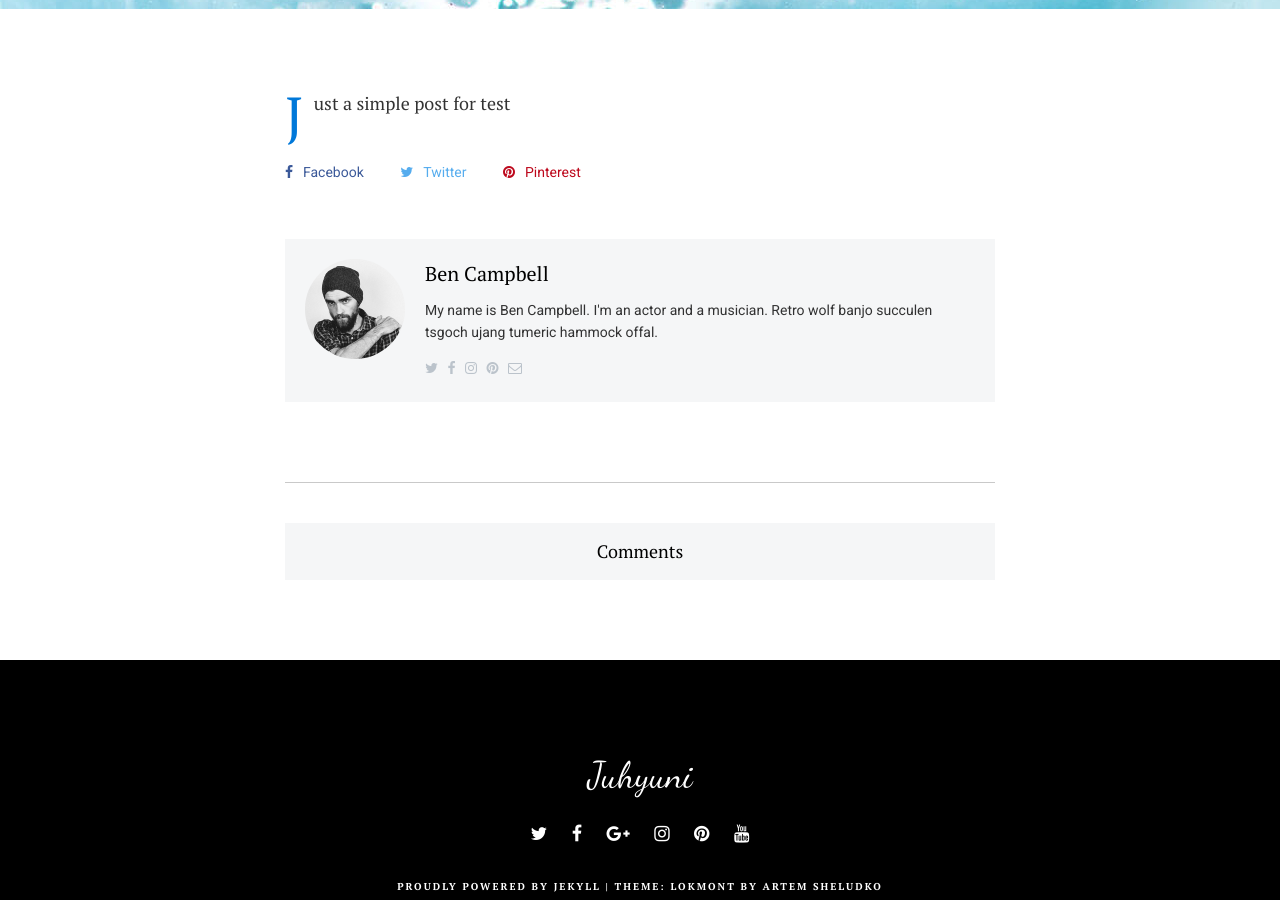
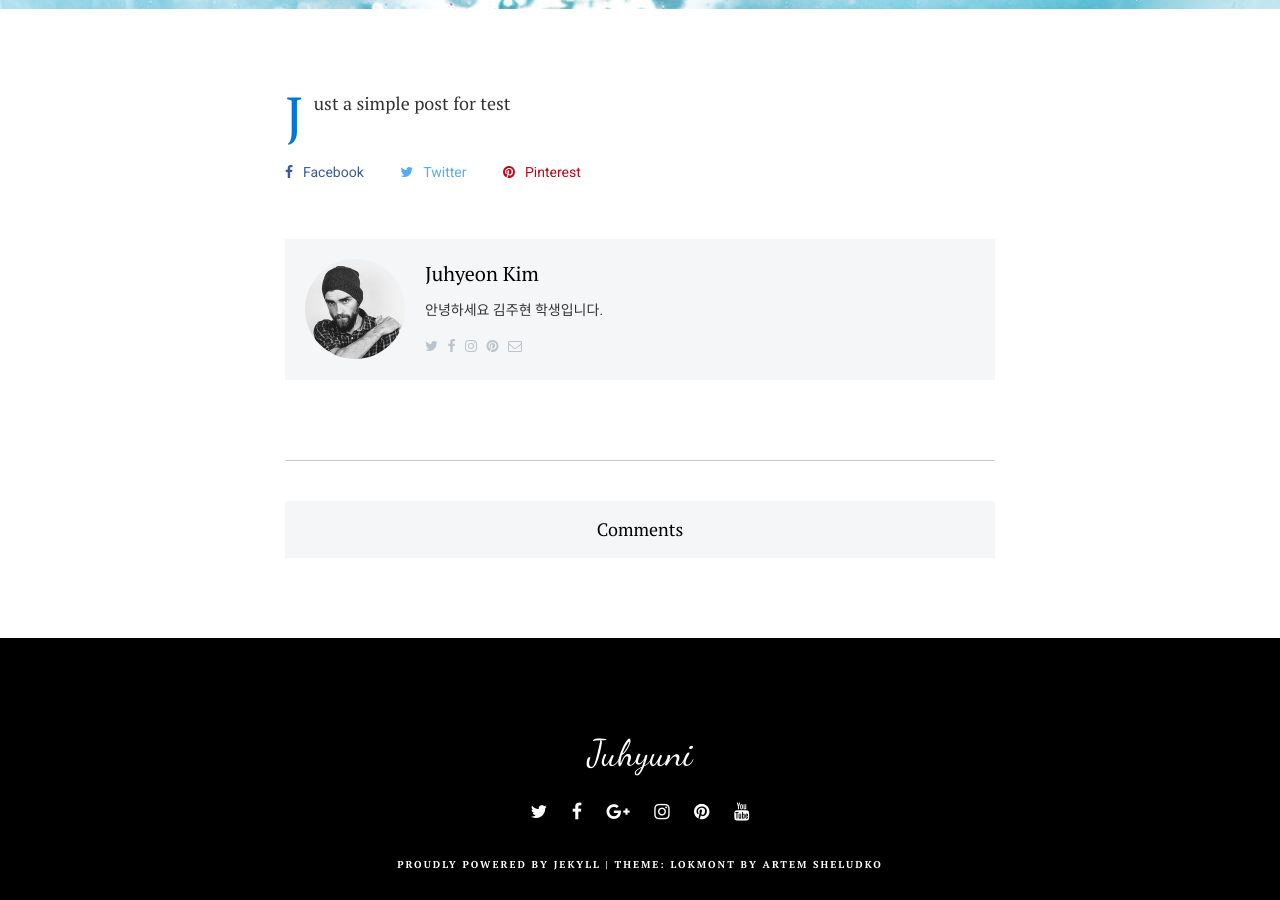
Before and after one commit to juhy0987/juhy0987.github.io, a Jekyll site: the page built from _posts/2020-11-20-Initial-post.md, in a window 1280 px wide and 900 px high, scrolled down 751 px. Built offline with Jekyll 4.4.1, drawn with Linux system fonts in a browser that asks for light colours; comment, search, counter and statistics services are not loaded.

Commit message:
Update _config.yml

```diff
--- a/_config.yml
+++ b/_config.yml
@@ -11,26 +11,26 @@ hero-title: Juhy_'s Site
 hero-description: My private site of projects.
 
 # Author - Creator
-author-name: Ben Campbell
+author-name: Juhyeon Kim
 author-image: 10.jpg
-about-author: My name is Ben Campbell. I'm an actor and a musician. Retro wolf banjo succulen tsgoch ujang tumeric hammock offal.
-author-email: help.example@gmail.com
+about-author: 안녕하세요 김주현 학생입니다.
+author-email: juhy0987@naver.com
 author-twitter: https://twitter.com/
 author-facebook: https://twitter.com/
 author-instagram: https://www.instagram.com/
 author-pinterest: https://pinterest.com/
 
 # Other Authors - here you can add Other authors. For example Natali_Braxton
-authors:
-  Natali_Braxton:
-    author-name: Natali Braxton
-    author-image: 111.jpg
-    about-author: My name is Natali Braxton. I love walking, I play the guitar in my spare time. And also write articles about different technologies.
-    author-email: natali.example@gmail.com
-    author-twitter: https://twitter.com/
-    author-facebook: https://twitter.com/
-    author-instagram: https://www.instagram.com/
-    author-pinterest: https://pinterest.com/
+#authors:
+#  Natali_Braxton:
+#    author-name: Natali Braxton
+#    author-image: 111.jpg
+#    about-author: My name is Natali Braxton. I love walking, I play the guitar in my spare time. And also write articles about different technologies.
+#    author-email: natali.example@gmail.com
+#    author-twitter: https://twitter.com/
+#    author-facebook: https://twitter.com/
+#    author-instagram: https://www.instagram.com/
+#    author-pinterest: https://pinterest.com/
 
 # Social Media Links (Links are located in hero and footer)
 twitter: https://twitter.com/
```
